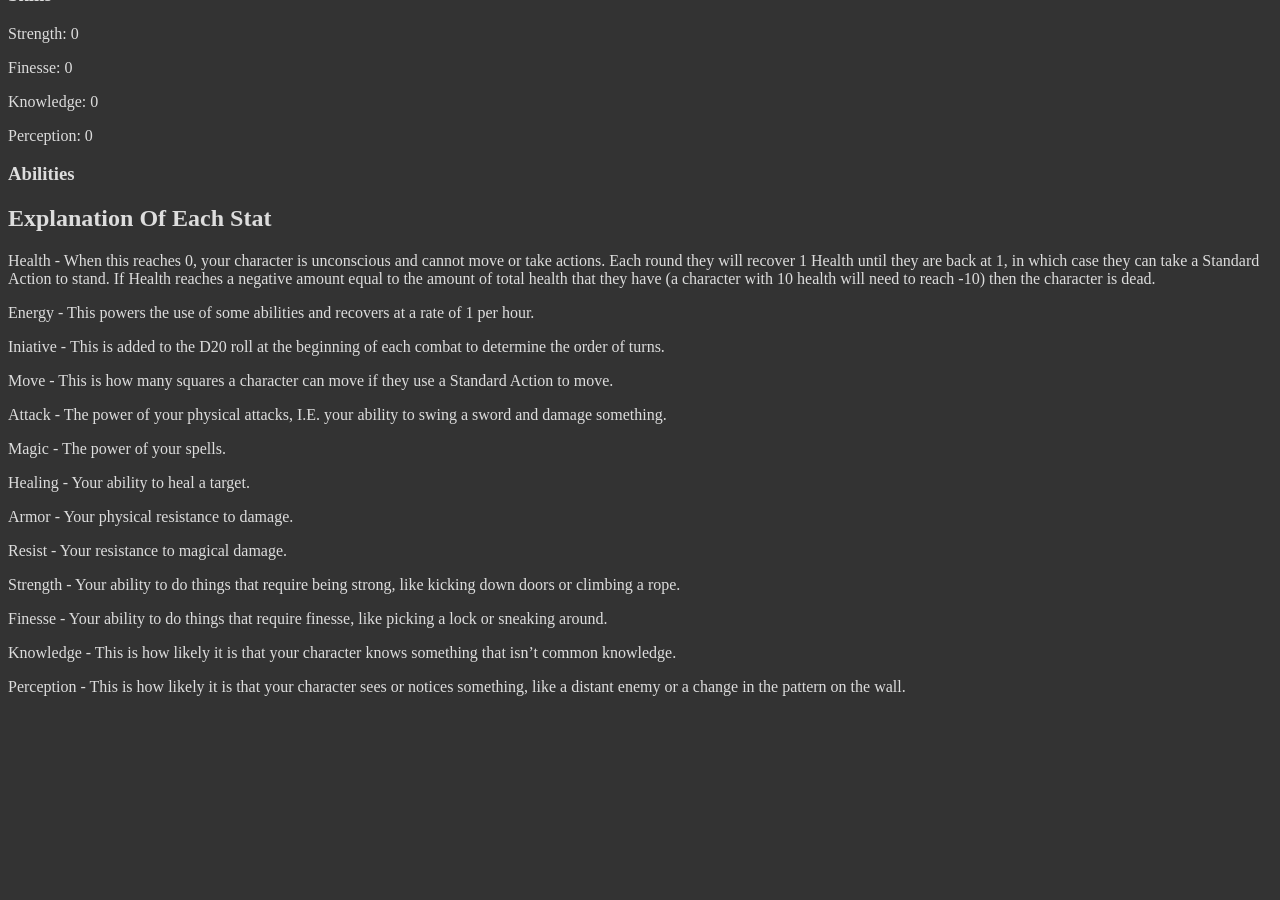
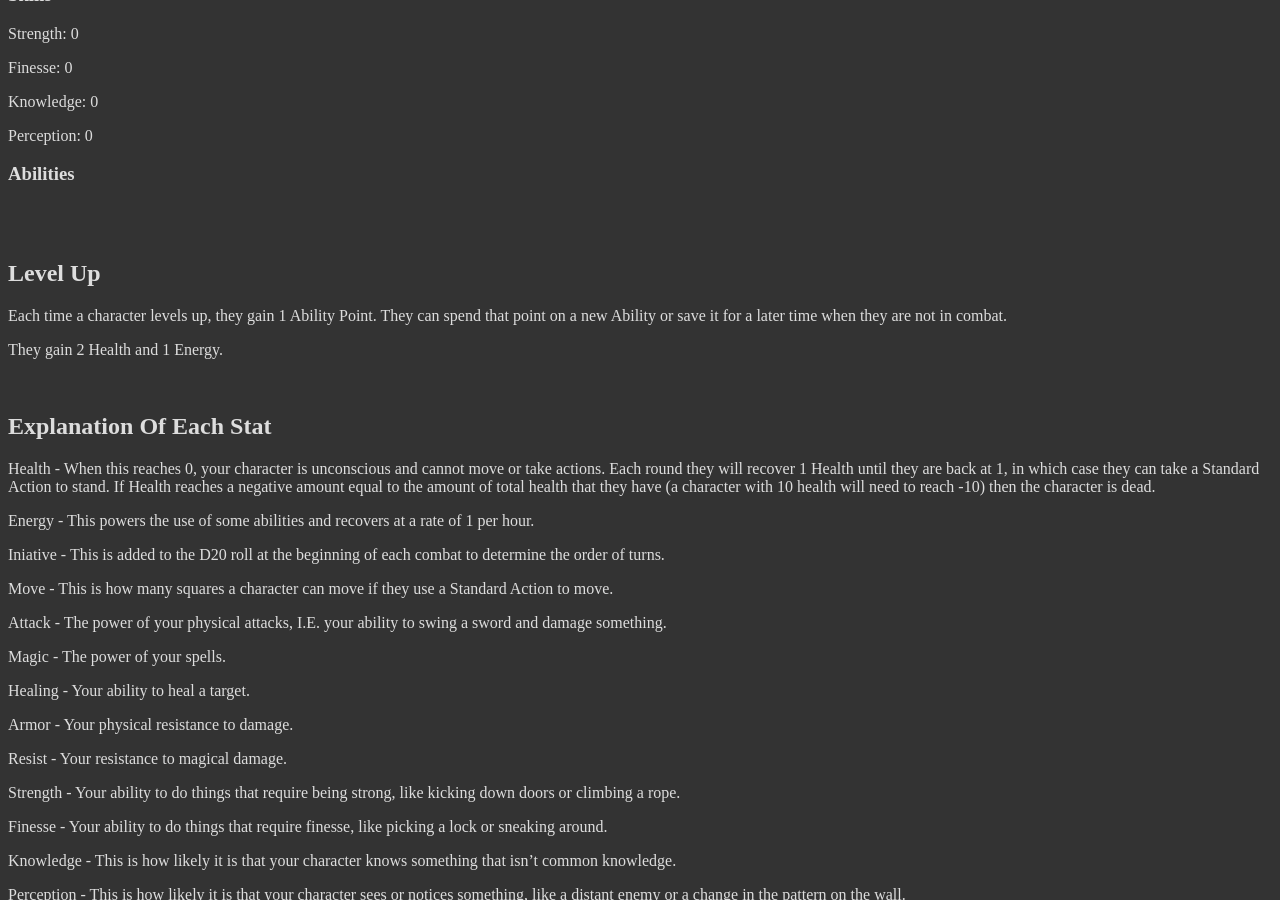
Before and after one commit to jakefordyce/castlesandcritters, a Jekyll site: the page built from character_creation.markdown, in a window 1280 px wide and 900 px high, scrolled down 803 px. Built offline with Jekyll 4.4.1, drawn with Linux system fonts in a browser that asks for light colours; our own code applies the rules of GitHub Pages for plain Markdown files; before the commit the page ends 1515 px from its top, so only the background shows below that.

```diff
--- a/character_creation.markdown
+++ b/character_creation.markdown
@@ -59,6 +59,17 @@ Perception: 0
 
 ### Abilities
 
+<br/>
+<br/>
+
+
+# Level Up
+
+Each time a character levels up, they gain 1 Ability Point. They can spend that point on a new Ability or save it for a later time when they are not in combat.
+
+They gain 2 Health and 1 Energy.
+
+<br/>
 
 # Explanation Of Each Stat
 
```
Also changed, not shown: _data/abilities.json (+6 -6 lines), how_to_play.markdown (+11 -0 lines).
